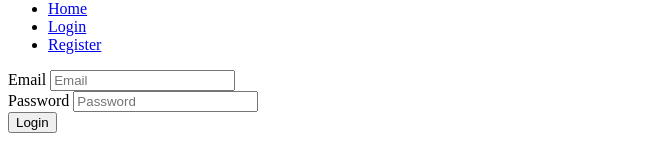
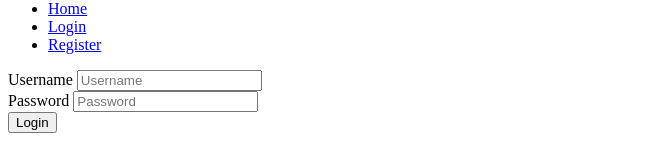
Before and after one commit to lucg-gith/varia-shop, a React (Vite) app: page /login in a window 1280 px wide. Shown: the part 178-338 px from the top of the page, without its empty margins (0-659 px from the left). Built offline with nearby package versions, Linux system fonts and the light colour scheme.

Commit message:
feat: log in with username APi documentation requirments for Auth

```diff
--- a/src/pages/Home.jsx
+++ b/src/pages/Home.jsx
@@ -111,7 +111,8 @@ const Home = () => {
     <Layout>
       <p>This is the Home</p>
 
-      {showPopUp && (
+      {/* EditProductComponent */}
+      {user && showPopUp && (
         <section>
           <form onSubmit={handleUpdate}>
             <div>
@@ -174,6 +175,7 @@ const Home = () => {
       {/* NOTA: map me devuelve una array - mapear: a cada producto le genero un <div/>.  */}
       {/* NOTA: hay que crear un switch para que aparezca o no el "editando prodcuto" */}
 
+      {/* ProductsListComponent */}
       {products.map((product) => (
         <div key={product.id}>
           <h2>{product.title}</h2>
--- a/src/pages/Login.jsx
+++ b/src/pages/Login.jsx
@@ -3,30 +3,30 @@ import { useState } from "react";
 import { useAuth } from "../context/UserContext";
 
 const Login = () => {
-  const [email, setEmail] = useState("");
+  const [username, setUsername] = useState("");
   const [password, setPassword] = useState("");
   const { login } = useAuth();
 
-  // nota al profe: No use el use state para setear caso de error porque agregue' required dentro del form.
+  // NOTA al profe: No use el use state para setear caso de error porque agregue' required dentro del form.
   const handleLogin = (e) => {
     e.preventDefault();
     //   onChange={(e) => setEmail(e.target.value)}
     // onChange={(e) => setPassword(e.target.value)}
     login();
-    console.log({ email, password });
+    console.log({ username, password });
   };
   return (
     <Layout>
       <form onSubmit={handleLogin}>
         <div>
-          <label> Email </label>
+          <label> Username </label>
           <input
-            type="email"
-            placeholder="Email"
-            name="email"
+            type="text"
+            placeholder="Username"
+            name="Username"
             required
-            value={email}
-            onChange={(e) => setEmail(e.target.value)}
+            value={username}
+            onChange={(e) => setUsername(e.target.value)}
           ></input>
         </div>
         <div>
```
